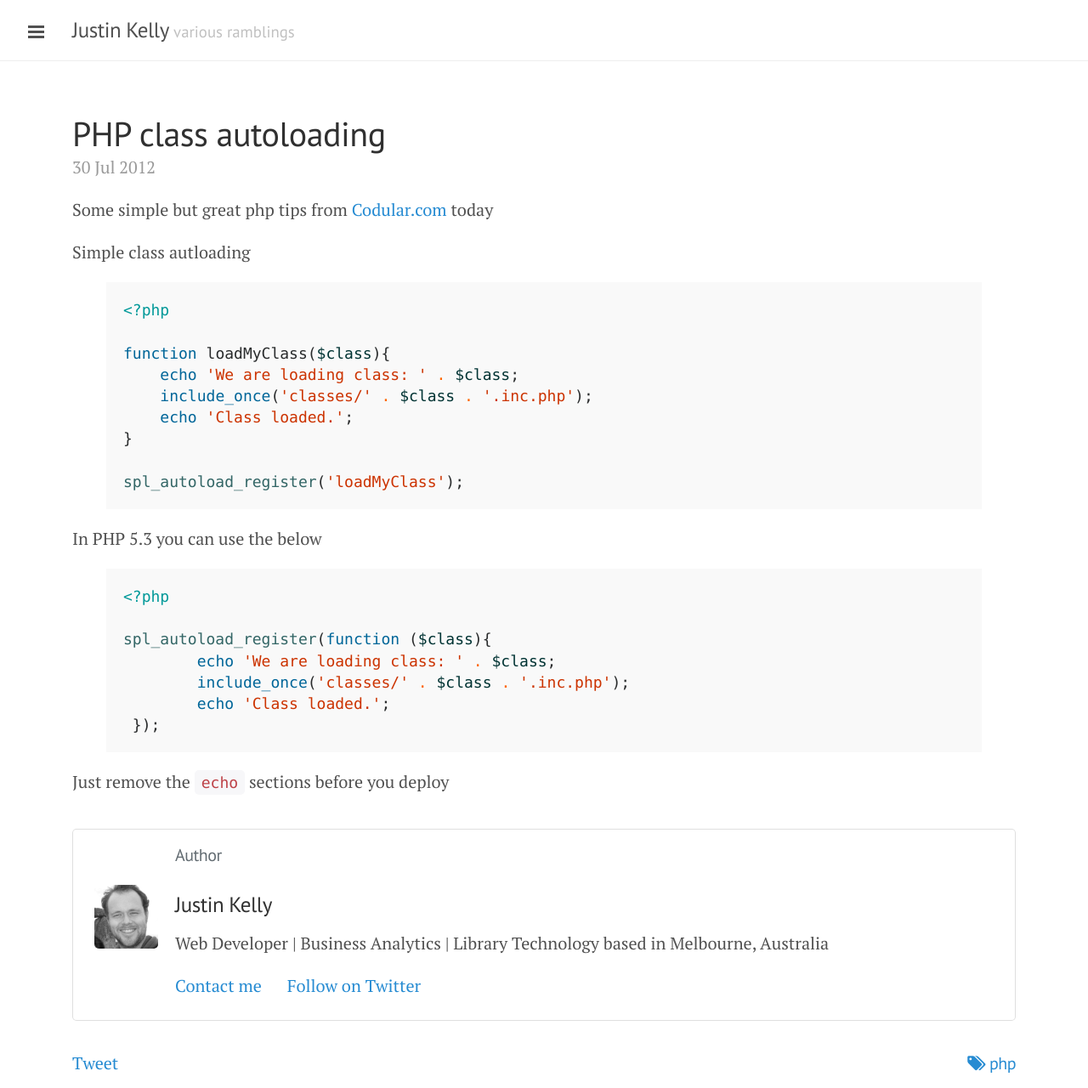
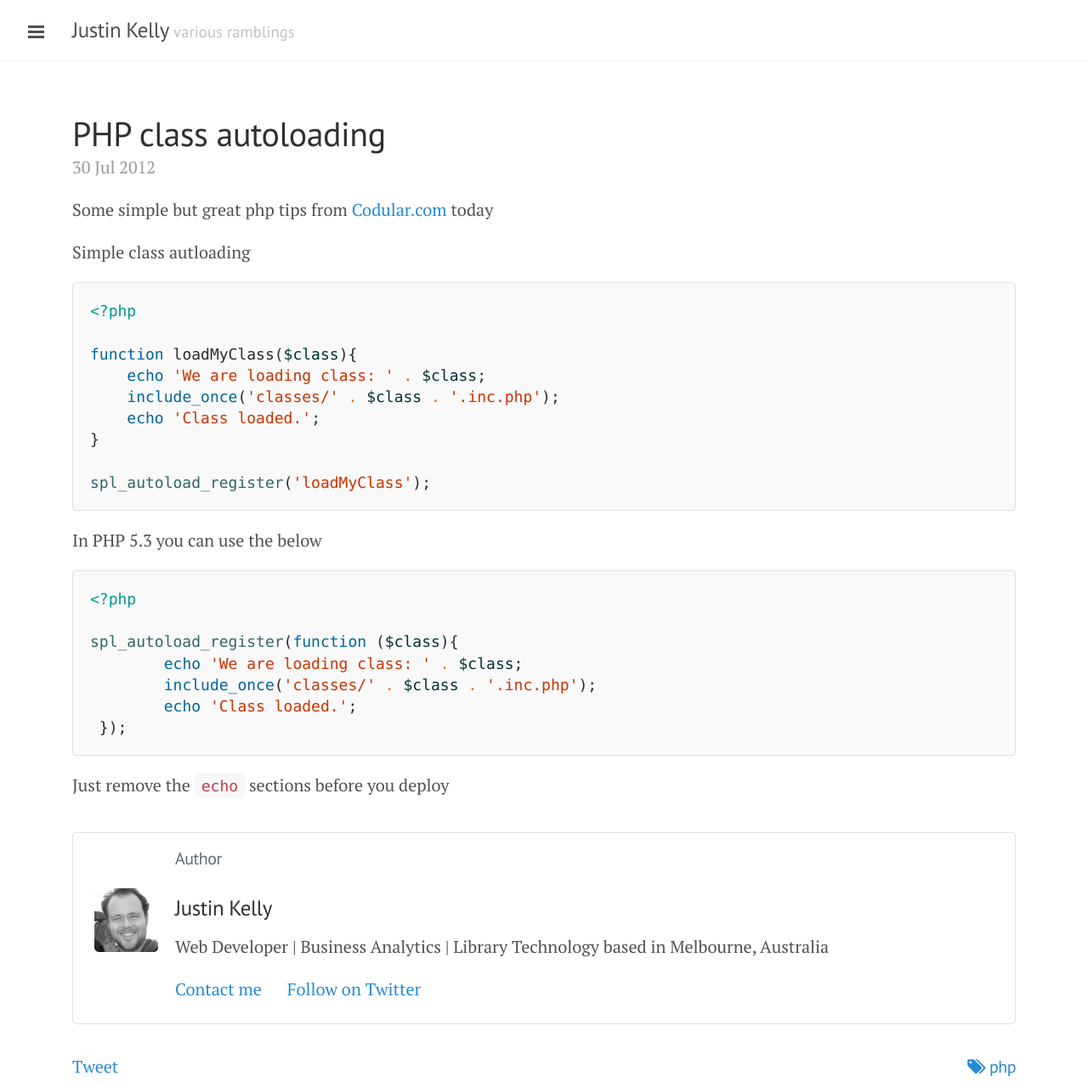
Before and after one commit to justinkelly/justinkelly.github.io, a Jekyll site: the page built from _posts/2012-07-30-php-class-autoloading.markdown, in a window 1280 px wide. Shown: the whole page at 85% size. Built offline with Jekyll 4.4.1, drawn with Linux system fonts in a browser that asks for light colours; nearby versions of some CDN libraries; comment, search, counter and statistics services are not loaded.

Commit message:
highlight

````diff
--- a/_posts/2009-08-20-installing-php53-with-xml-support-on-centos.markdown
+++ b/_posts/2009-08-20-installing-php53-with-xml-support-on-centos.markdown
@@ -11,16 +11,16 @@ tags:
 
 just setup a new vps with centos and needed the latest php5.3 - heres the shortcuts
 
-{% highlight bash %}
+``` shell
 sudo rpm --import http://repo.webtatic.com/yum/RPM-GPG-KEY-webtatic-andy
 cd /etc/yum.repos.d/
 sudo wget http://repo.webtatic.com/yum/webtatic.repo
 sudo yum --enablerepo=webtatic update php
-{% endhighlight %}
+```
 
 php-xml is not availble in the webtatic repo - you can manually download the rpm from fubra with wget
 
-```bash
+``` shell
 sudo wget http://mirror.fubra.com/php-5.3-repo/5/i386/php-xml-5.3.0-3.i386.rpm
 sudo rpm -ivh php-xml-5.3.0-3.i386.rpm
 ```
--- a/_posts/2012-06-27-php-truncate.markdown
+++ b/_posts/2012-06-27-php-truncate.markdown
@@ -13,7 +13,7 @@ The default action is to break on the first "." after $limit characters and then
 
 _myTruncate.php_
 
-{% highlight php %}
+``` php
 <?php
 
 // Original PHP code by Chirp Internet: www.chirp.com.au
@@ -36,7 +36,7 @@ function myTruncate($string, $limit, $break=".", $pad="...")
 }
 
 ?>
-{% endhighlight %}
+```
 
 [http://www.the-art-of-web.com/php/truncate/](http://www.the-art-of-web.com/php/truncate/) has a write up with all the different
 options, foramts and additonal functions.
--- a/_posts/2012-07-30-php-class-autoloading.markdown
+++ b/_posts/2012-07-30-php-class-autoloading.markdown
@@ -3,13 +3,14 @@ layout: post
 title: "PHP class autoloading"
 date: 2012-07-30 01:11
 comments: true
-tags: [php]
+tags: php
 ---
 
 Some simple but great php tips from [Codular.com](http://codular.com/php-tips-tricks) today
 
 Simple class autloading
-{% highlight php%}
+
+``` php
 <?php
 
 function loadMyClass($class){
@@ -19,10 +20,11 @@ function loadMyClass($class){
 }
 
 spl_autoload_register('loadMyClass');
-{% endhighlight %}
+```
 
 In PHP 5.3 you can use the below
-{% highlight php%}
+
+``` php
 <?php
 
 spl_autoload_register(function ($class){
@@ -30,6 +32,6 @@ spl_autoload_register(function ($class){
         include_once('classes/' . $class . '.inc.php');
         echo 'Class loaded.';
  });
-{% endhighlight %}
+```
 
 Just remove the `echo` sections before you deploy
````
Also changed, not shown: _posts/2012-06-19-mysql-autostart-ubuntu.markdown (+4 -4 lines).
